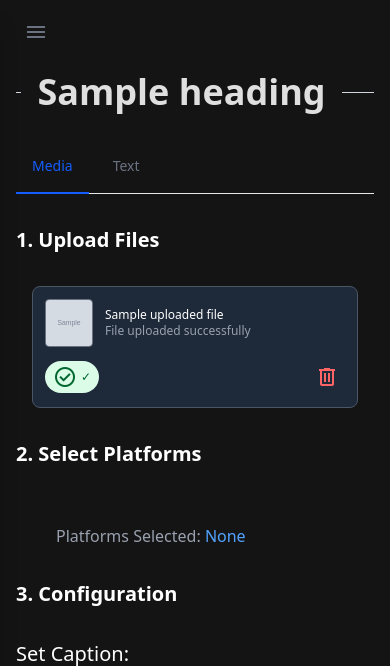
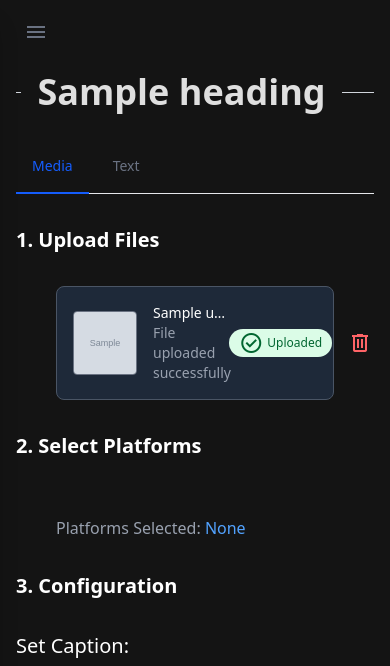
Before and after one commit to salam-07/SocialLink, a Flask app: template sociallinkapp/templates/create_post.html in a window 390 px wide. Shown: the top 666 px of the page. Run offline with Flask 3, Linux system fonts and the light colour scheme; the template is opened without the code that fills it: most values are stand-ins (such as "Sample title", 1, 10 or a date in 2020); grey boxes marked "Sample" are stand-in pictures.

Commit message:
Revert "Fix UI bug"
This reverts commit 6a00a101641baa6487049e8f1abde4f5c983e1f7.

```diff
--- a/sociallinkapp/templates/create_post.html
+++ b/sociallinkapp/templates/create_post.html
@@ -37,45 +37,41 @@
 
 <!-- Show uploaded file if exists -->
 {% if uploaded_file %}
-<div id="uploaded-file-preview"
-  class="mx-4 sm:mx-6 md:mx-10 mb-6 p-3 sm:p-4 bg-gray-800 border border-gray-600 rounded-lg">
-  <div class="flex flex-col sm:flex-row sm:items-center sm:justify-between gap-3 sm:gap-0">
-    <div class="flex items-center space-x-3 sm:space-x-4 flex-1 min-w-0">
+<div id="uploaded-file-preview" class="mx-10 mb-6 p-4 bg-gray-800 border border-gray-600 rounded-lg">
+  <div class="flex items-center justify-between">
+    <div class="flex items-center space-x-4">
       <div class="flex-shrink-0">
         {% set file_ext = uploaded_file.filename.split('.')[-1].lower() %}
         {% if file_ext in ['jpg', 'jpeg', 'png', 'gif', 'svg'] %}
         <img src="{{ uploaded_file.file_path }}" alt="Uploaded file"
-          class="w-12 h-12 sm:w-16 sm:h-16 object-cover rounded border border-gray-500">
+          class="w-16 h-16 object-cover rounded border border-gray-500">
         {% elif file_ext in ['mp4', 'mov', 'avi', 'webm'] %}
-        <video class="w-12 h-12 sm:w-16 sm:h-16 object-cover rounded border border-gray-500">
+        <video class="w-16 h-16 object-cover rounded border border-gray-500">
           <source src="{{ uploaded_file.file_path }}" type="video/{{ file_ext }}">
         </video>
         {% else %}
-        <div
-          class="w-12 h-12 sm:w-16 sm:h-16 bg-gray-700 rounded border border-gray-500 flex items-center justify-center">
-          <i class="material-symbols-outlined text-gray-400 text-lg sm:text-xl">description</i>
+        <div class="w-16 h-16 bg-gray-700 rounded border border-gray-500 flex items-center justify-center">
+          <i class="material-symbols-outlined text-gray-400">description</i>
         </div>
         {% endif %}
       </div>
       <div class="flex-1 min-w-0">
-        <p class="text-xs sm:text-sm font-medium text-white truncate">
+        <p class="text-sm font-medium text-white truncate">
           {{ uploaded_file.original_name }}
         </p>
-        <p class="text-xs sm:text-sm text-gray-400">
+        <p class="text-sm text-gray-400">
           File uploaded successfully
         </p>
       </div>
     </div>
-    <div class="flex items-center justify-between sm:justify-end space-x-2 sm:space-x-2">
-      <span
-        class="inline-flex items-center px-2 py-1 sm:px-2.5 sm:py-0.5 rounded-full text-xs font-medium bg-green-100 text-green-800">
+    <div class="flex items-center space-x-2">
+      <span class="inline-flex items-center px-2.5 py-0.5 rounded-full text-xs font-medium bg-green-100 text-green-800">
         <i class="material-symbols-outlined text-xs mr-1">check_circle</i>
-        <span class="hidden sm:inline">Uploaded</span>
-        <span class="sm:hidden">✓</span>
+        Uploaded
       </span>
       <a href="{{ url_for('remove_upload') }}"
-        class="inline-flex items-center p-1.5 sm:p-2 text-sm font-medium text-red-400 hover:text-red-300 hover:bg-gray-700 rounded">
-        <i class="material-symbols-outlined text-lg sm:text-xl">delete</i>
+        class="inline-flex items-center p-2 text-sm font-medium text-red-400 hover:text-red-300 hover:bg-gray-700 rounded">
+        <i class="material-symbols-outlined">delete</i>
       </a>
     </div>
   </div>
@@ -86,7 +82,7 @@
   <form action="{{ url_for('create_post') }}" method="post" enctype="multipart/form-data">
     <div id="media-upload" class="flex items-center justify-center w-full mt-8">
       <label for="dropzone-file"
-        class="p-8 flex flex-col items-center justify-center w-full h-64 border-1 border-gray-300 border mx-10 rounded-lg cursor-pointer bg-gray-50 dark:hover:bg-gray-800 bg-gray-900 hover:bg-gray-100 border-gray-600 hover:border-gray-500">
+        class="flex flex-col items-center justify-center w-full h-64 border-1 border-gray-300 border mx-10 rounded-lg cursor-pointer bg-gray-50 dark:hover:bg-gray-800 bg-gray-900 hover:bg-gray-100 border-gray-600 hover:border-gray-500">
         <div class="flex flex-col items-center justify-center pt-5 pb-6 text-white">
           <i class=" material-symbols-outlined" style="font-size: xxx-large;">cloud_upload</i>
           <p class="mb-2 text-sm text-gray-500 dark:text-gray-400">
```
